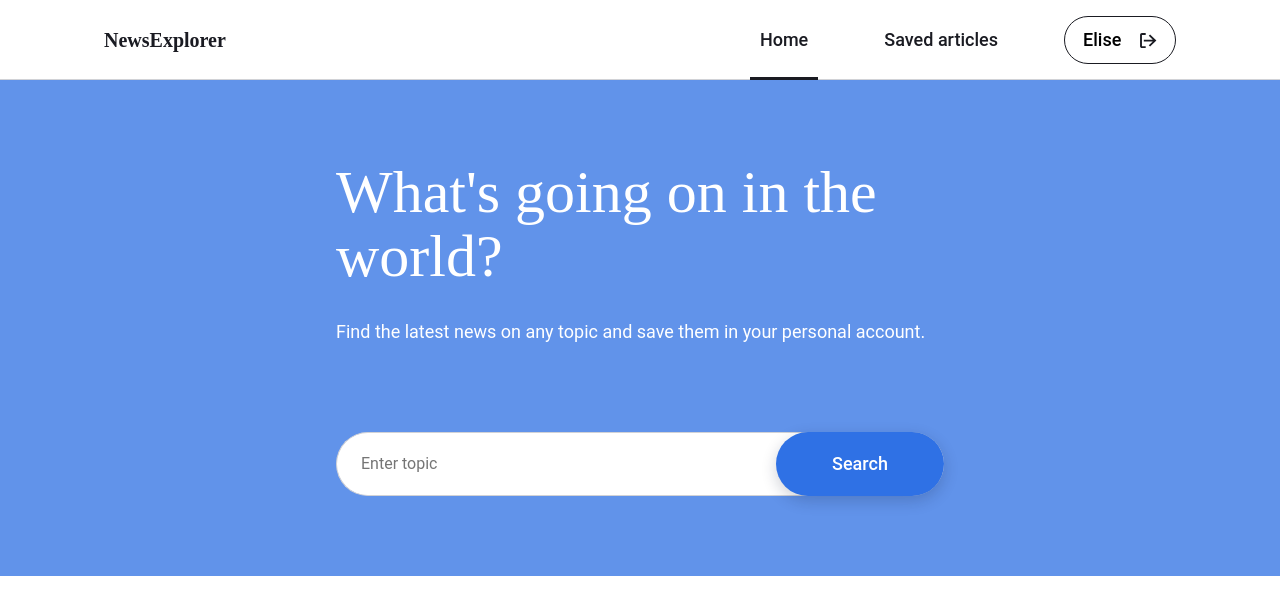
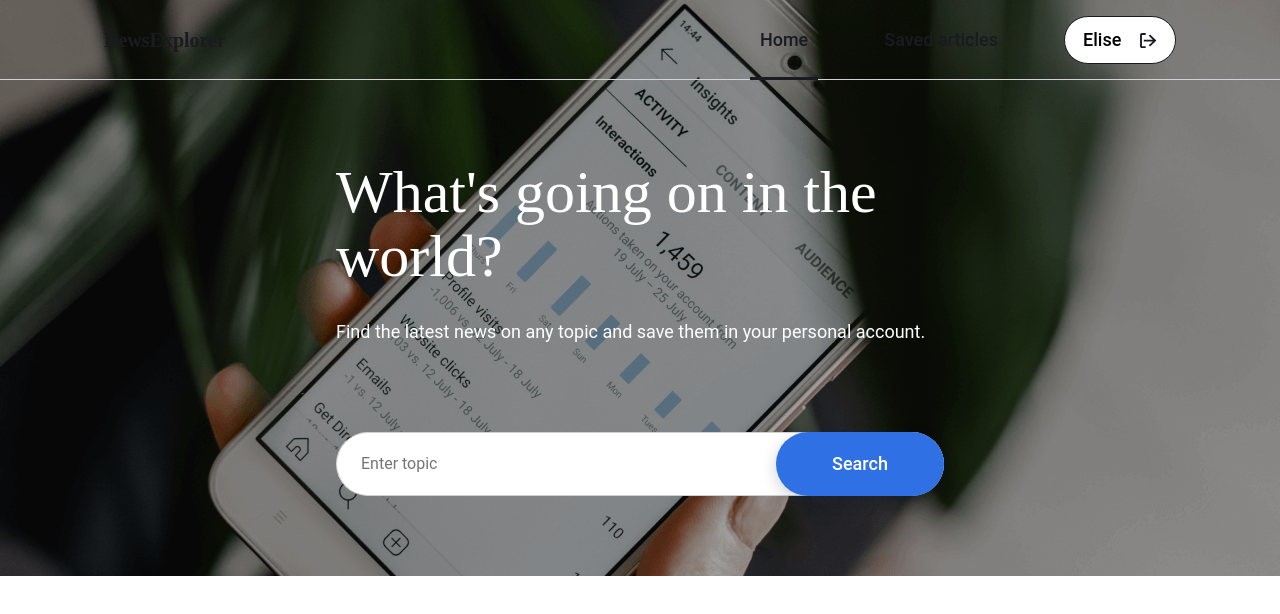
Before and after one commit to rileydanejohnston/news-explorer-frontend, a React (Create React App) app: page / in a window 1280 px wide. Shown: the top 614 px of the page. Built offline with nearby package versions, Linux system fonts and the light colour scheme; the HTML template or start-up script is replaced by a standard one.

Commit message:
feat: add image to background of header/search form

```diff
--- a/src/components/App/App.js
+++ b/src/components/App/App.js
@@ -6,19 +6,18 @@ import {
 } from './styledApp';
 import ProtectedRoute from "../ProtectedRoute/ProtectedRoute";
 import Header from "../Header/Header";
-import SearchForm from "../SearchForm/SearchForm";
+import Main from "../Main/Main";
 
 function App() {
   return (
     <Wrapper>
       <GlobalStyle />
-      <Header loggedIn={true}/>
       <Switch>
         <ProtectedRoute exact path='/saved-news' loggedIn={true}>
-          <h1>Testing saved-news route</h1>
+          <Header loggedIn={true}/>
         </ProtectedRoute>
         <Route exact path='/'>
-          <SearchForm></SearchForm>
+          <Main loggedIn={true} />
         </Route>
       </Switch>
     </Wrapper>
--- /dev/null
+++ b/src/components/Main/Main.js
@@ -0,0 +1,13 @@
+import React from 'react'
+import Header from '../Header/Header';
+import SearchForm from '../SearchForm/SearchForm';
+import { ImageWrapper } from './styledMain';
+
+export default function Main({ loggedIn }) {
+  return (
+    <ImageWrapper>
+      <Header loggedIn={loggedIn} />
+      <SearchForm />
+    </ImageWrapper>
+  )
+}
--- /dev/null
+++ b/src/components/Main/styledMain.js
@@ -0,0 +1,6 @@
+import styled from 'styled-components/macro';
+import backgroundImg from '../../images/bg-app-img.png';
+
+export const ImageWrapper = styled.div`
+  background: center / cover no-repeat url(${backgroundImg});
+`;
--- a/src/components/SearchForm/styledSearchForm.js
+++ b/src/components/SearchForm/styledSearchForm.js
@@ -1,7 +1,6 @@
 import styled from "styled-components/macro";
 
 export const SearchWrapper = styled.section`
-  background: #6193EA;
   padding: 80px 0;
 
   @media( max-width: 1023px ) {
```
